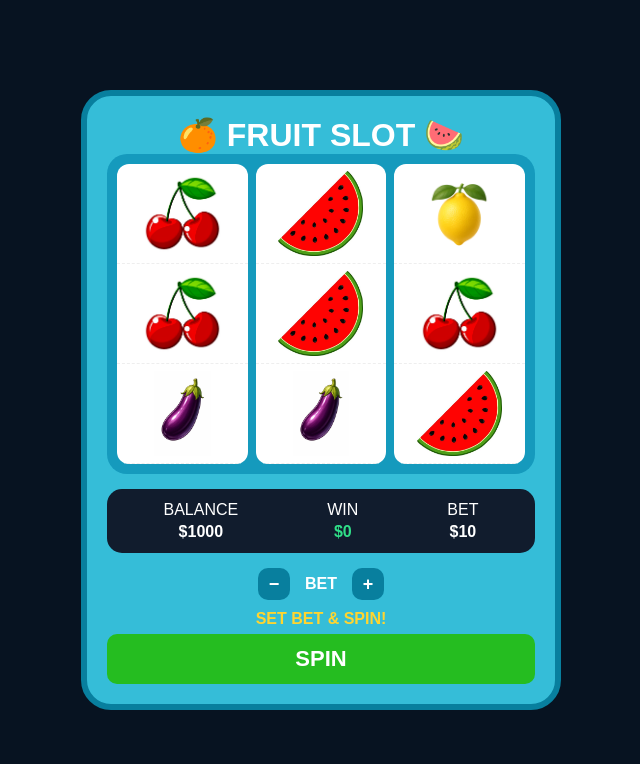
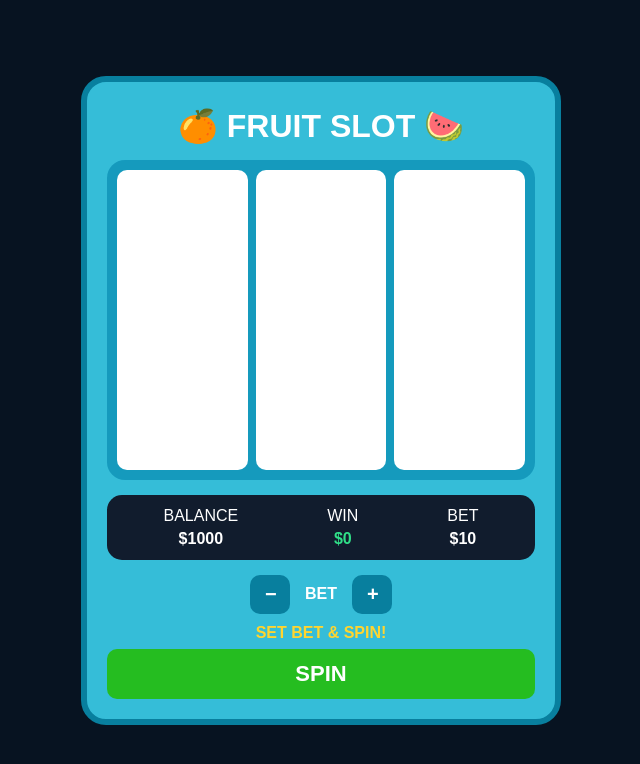
Before and after one commit to ssmithagk02-droid/slotgame_project, a website: page index.html in a window 1280 px wide. Shown: the whole page, without its empty margins (319-959 px from the left). Drawn offline with Linux system fonts and the light colour scheme.

Commit message:
Update index.html

```diff
--- a/index.html
+++ b/index.html
@@ -3,136 +3,59 @@
 <head>
 <title>Fruit Slot</title>
 <style>
-* {
-  box-sizing: border-box;
-  margin: 0; font-family: Arial, sans-serif;
+*{box-sizing:border-box;font-family:Arial}
+body{
+ margin:0;background:#071321;display:flex;
+ justify-content:center;align-items:center;min-height:100vh
 }
-
-body {
-  background: #071321;
-  display: flex;
-  justify-content: center;
-  align-items: center;
-  min-height: 100vh;
+.game{
+ width:480px;padding:20px;border-radius:25px;
+ background:#35bdd8;border:6px solid #087f9e;
+ text-align:center;color:white
 }
-.game {
-  width: 480px;
-  padding: 20px;
-  border-radius: 30px;
-  background: #35bdd8;
-  border: 6px solid #087f9e;
-  text-align: center;
-  color: white;
+h1{margin:5px 0 15px}
+.reels{
+ display:grid;grid-template-columns:repeat(3,1fr);
+ gap:8px;background:#159abd;padding:10px;border-radius:18px
 }
-.reels {
-  display: grid;
-  grid-template-columns: repeat(3, 1fr);
-  gap: 8px;
-  background: #159abd;
-  padding: 10px;
-  border-radius: 20px;
+.reel{
+ height:300px;background:white;border-radius:10px;
+ overflow:hidden;color:#111
 }
-.reel {
-  height: 300px;
-  background: white;
-  border-radius: 12px;
-  overflow: hidden;
-  position: relative;
+.strip{width:100%}
+.symbol{
+ height:100px;display:flex;justify-content:center;
+ align-items:center;font-size:65px;border-bottom:1px dashed #ddd
 }
-.strip {
-  position: absolute;
-  width: 100%;
-  top: 0;
-  left: 0;
+.stats{
+ margin:15px 0;padding:12px;background:#111c2d;
+ border-radius:15px;display:flex;justify-content:space-around
 }
-
-/* Slot cell sizing */
-.symbol {
-  height: 100px;
-  width: 100%;
-  display: flex;
-  justify-content: center;
-  align-items: center;
-  border-bottom: 1px dashed #eee;
+.stats b{display:block;margin-top:5px}
+#win{color:#30df88}
+.bet{
+ display:flex;justify-content:center;align-items:center;
+ gap:15px;margin:10px
 }
-
-/* Slightly reduced image dimensions for cleaner spacing */
-.symbol img {
-  width: 85px;
-  height: 85px;
-  object-fit: contain;
-  display: block;
+button{
+ border:0;border-radius:10px;padding:8px 15px;
+ cursor:pointer;font-weight:bold;background:#087f9e;color:white
 }
-
-/* Vertical rotation animation */
-.spinning {
-  animation: spin 0.15s linear infinite;
+.bet button{font-size:20px;width:40px}
+#spin{
+ width:100%;height:50px;background:#25bd20;
+ font-size:22px
 }
-@keyframes spin {
-  0% {
-    transform: translateY(0);
-  }
-  100% {
-    transform: translateY(-300px);
-  }
-  }
-
-.stats {
-  margin: 15px 0;
-  padding: 12px;
-  background: #111c2d;
-  border-radius: 15px;
-  display: flex;
-  justify-content: space-around;
-}
-.stats b {
-  display: block;
-  margin-top: 4px;
-}
-#win {
-  color: #30df88;
-}
-.bet {
-  display: flex;
-  justify-content: center;
-  align-items: center;
-  gap: 15px;
-  margin-bottom: 10px;
-  font-weight: bold;
-}
-button {
-  border: 0;
-  border-radius: 10px;
-  cursor: pointer;
-  font-weight: bold;
-  background: #087f9e; color: white;
-}
-.bet button {
-  width: 32px;
-  height: 32px;
-  font-size: 18px;
-}
-#spin {
-  width: 100%;
-  height: 50px;
-  background: #25bd20;
-  font-size: 22px;
-}
-#spin:disabled {
-  background: #888;
-  cursor: not-allowed;
-}
-#msg {
-  color: #ffd52f;
-  font-weight: bold;
-  height: 24px;
-  }
+#spin:disabled{background:#888}
+#msg{height:25px;color:#ffd52f;font-weight:bold}
 </style>
 </head>
+
 <body>
 
 <div class="game">
 <h1>🍊 FRUIT SLOT 🍉</h1>
+
 <div class="reels">
  <div class="reel"><div class="strip" id="r0"></div></div>
  <div class="reel"><div class="strip" id="r1"></div></div>
@@ -146,82 +69,94 @@ button {
 </div>
 
 <div class="bet">
-    <button onclick="changeBet(-5)">−</button><span>BET</span><button onclick="changeBet(5)">+</button>
+ <button onclick="changeBet(-5)">−</button>
+ <b>BET</b>
+ <button onclick="changeBet(5)">+</button>
 </div>
+
 <div id="msg">SET BET & SPIN!</div>
 <button id="spin" onclick="spin()">SPIN</button>
 </div>
 
 <script>
-const fruits = [
-  ["orange.png", 10],
-  ["cherries.png", 15],
-  ["seven.png", 10],
-  ["watermelon.png", 15],
-  ["lemon.png", 10],
-  ["eggplant.png", 10]
+const fruits=[
+ ["🍊",10],["🍒",15],["7️⃣",10],
+ ["🍉",15],["🍋",10],["🍆",10]
 ];
 
-let balance = 1000, bet = 10, isSpinning = false, state = [[], [], []];
+let balance=1000,bet=10,busy=false,state=[];
 
-const rand = () => fruits[Math.floor(Math.random() * fruits.length)];
-const render = (el, list) => el.innerHTML = list.map(i => `<div class="symbol"><img src="${i[0]}"></div>`).join('');
+function rand(){
+ return fruits[Math.floor(Math.random()*fruits.length)];
+}
 
-function init() {
-  for (let i = 0; i < 3; i++) {
-    state[i] = [rand(), rand(), rand()];
-    render(document.getElementById(`r${i}`), state[i]);
+function show(id,list){
+ document.getElementById(id).innerHTML=
+ list.map(x=><div class="symbol">${x[0]}</div>).join("");
+}
+
+function init(){
+ for(let i=0;i<3;i++){
+  state[i]=[rand(),rand(),rand()];
+  show("r"+i,state[i]);
  }
 }
 
-function spin() {
-  if (isSpinning) return;
-  if (balance < bet) return document.getElementById("msg").innerText = "NOT ENOUGH BALANCE";
+function spin(){
+ if(busy)return;
 
-  isSpinning = true;
-  document.getElementById("spin").disabled = true;
-  balance -= bet;
-  document.getElementById("bal").innerText = "$" + balance;
-  document.getElementById("win").innerText = "$0";
-  document.getElementById("msg").innerText = "SPINNING...";
-
-  [0, 1, 2].forEach(i => {
-    let r = document.getElementById(`r${i}`);
-
-    let stripData = [rand(), rand(), rand(), rand(), rand(), rand()];
-    state[i] = stripData.slice(0, 3);
-    render(r, stripData);
-    r.classList.add("spinning");
-
-    setTimeout(() => {
-      r.classList.remove("spinning");
-      render(r, state[i]);
-      if (i === 2) checkWin();
-    }, 1000 + i * 300);
-  });
+ if(balance<bet){
+  msg.innerText="NOT ENOUGH BALANCE";
+  return;
  }
 
-function checkWin() {
-  let prize = 0;
-  for (let row = 0; row < 3; row++) {
-    if (state[0][row][0] === state[1][row][0] && state[1][row][0] === state[2][row][0]) {
-      prize += bet * state[0][row][1];
+ busy=true;
+ spinBtn.disabled=true;
+ balance-=bet;
+ bal.innerText="$"+balance;
+ win.innerText="$0";
+ msg.innerText="SPINNING...";
+
+ for(let i=0;i<3;i++){
+  setTimeout(()=>{
+   state[i]=[rand(),rand(),rand()];
+   show("r"+i,state[i]);
+
+   if(i==2) checkWin();
+  },800+i*400);
  }
 }
 
-  balance += prize;
-  document.getElementById("win").innerText = "$" + prize;
-  document.getElementById("bal").innerText = "$" + balance;
-  document.getElementById("msg").innerText = prize > 0 ? "🎉 YOU WIN!" : "TRY AGAIN!";
-  isSpinning = false;
-  document.getElementById("spin").disabled = false;
+function checkWin(){
+ let prize=0;
+
+ for(let row=0;row<3;row++){
+  if(
+   state[0][row][0]==state[1][row][0] &&
+   state[1][row][0]==state[2][row][0]
+  ){
+   prize+=bet*state[0][row][1];
+  }
  }
 
-function changeBet(n) {
-  if (isSpinning) return;
-  bet = Math.max(5, Math.min(100, bet + n));
-  document.getElementById("bet").innerText = "$" + bet;
+ balance+=prize;
+ win.innerText="$"+prize;
+ bal.innerText="$"+balance;
+ msg.innerText=prize?"🎉 YOU WIN!":"TRY AGAIN!";
+ busy=false;
+ spinBtn.disabled=false;
 }
+
+function changeBet(n){
+ if(busy)return;
+ bet=Math.max(5,Math.min(100,bet+n));
+ document.getElementById("bet").innerText="$"+bet;
+}
+
+const bal=document.getElementById("bal");
+const win=document.getElementById("win");
+const msg=document.getElementById("msg");
+const spinBtn=document.getElementById("spin");
 
 init();
 </script>
```
Lines whose indentation alone changed are shown as unchanged.
